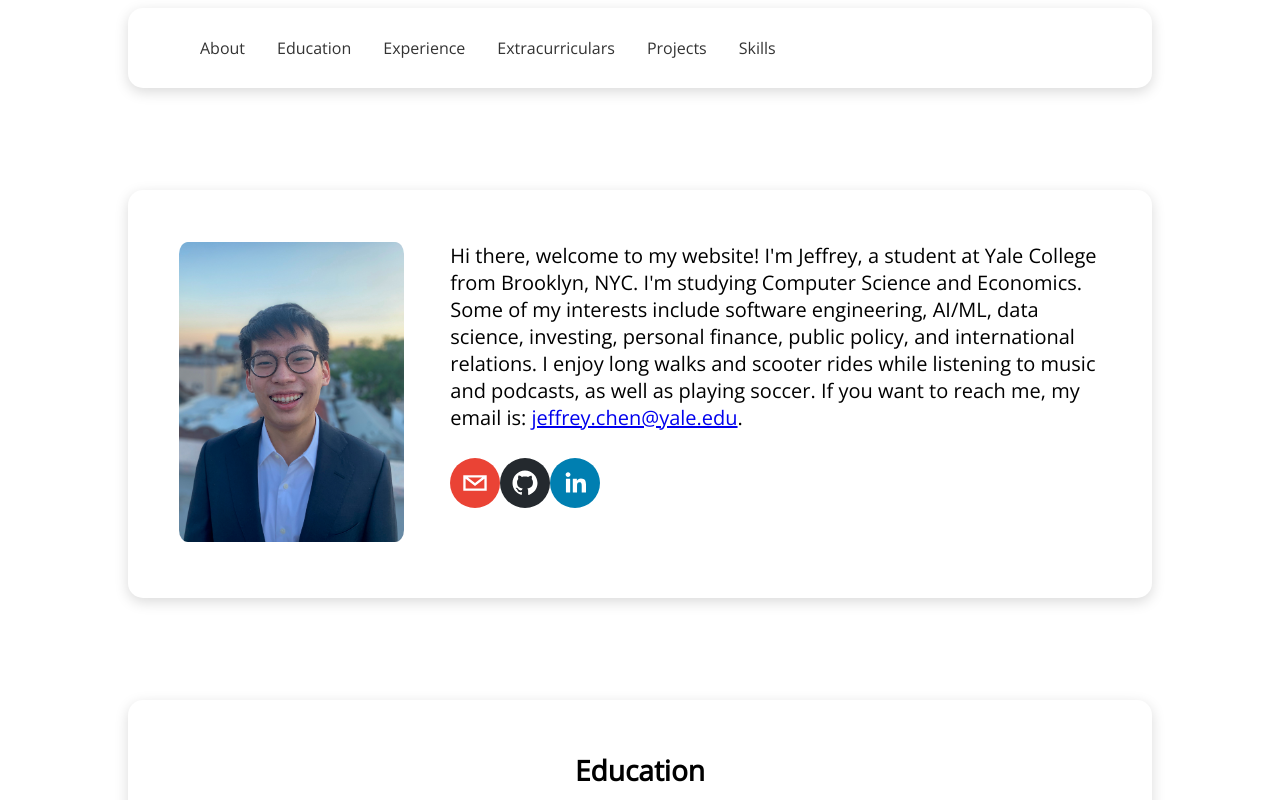
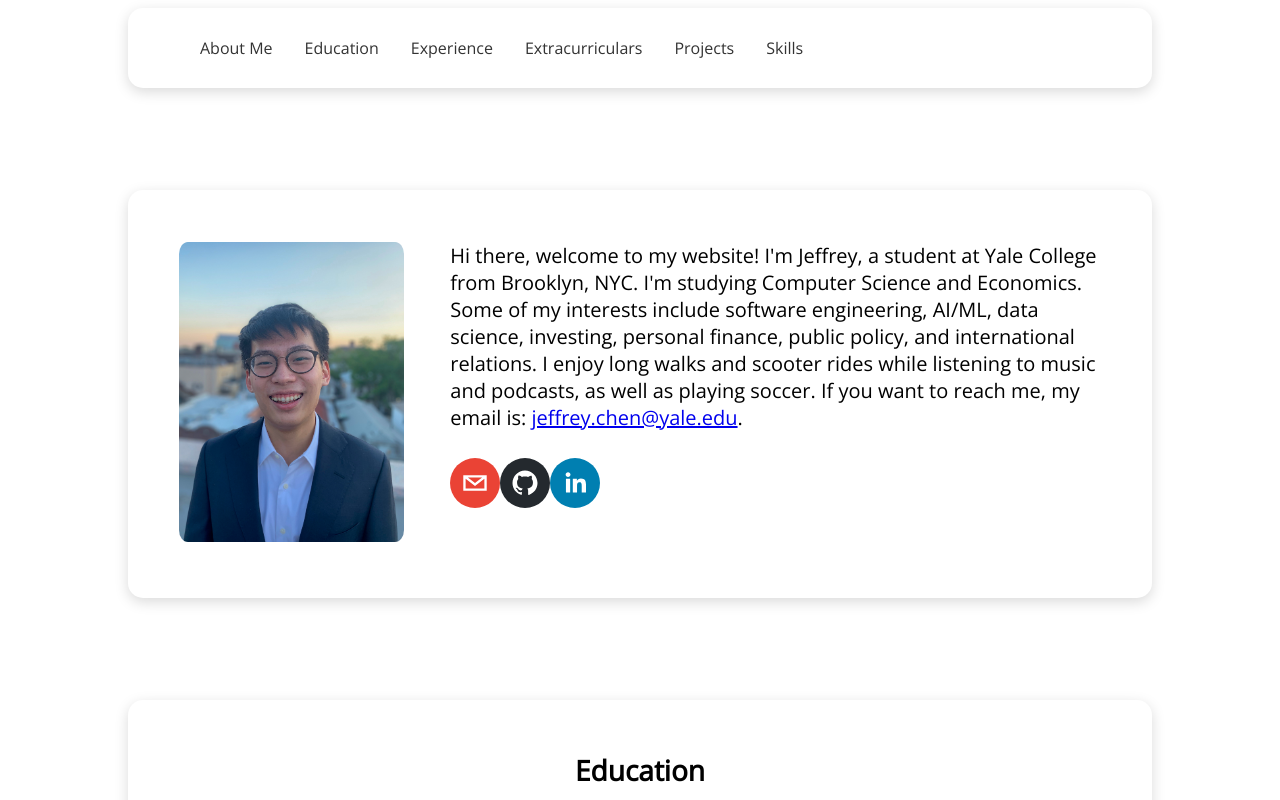
Before and after one commit to JChenster/portfolio-website, a React (Create React App) app: page / in a window 1280 px wide. Shown: the top 800 px of the page. Built offline with nearby package versions, Linux system fonts and the light colour scheme.

Commit message:
fixed nav bar links

```diff
--- a/src/components/NavBar.js
+++ b/src/components/NavBar.js
@@ -9,7 +9,7 @@ const NavBar = () => {
                 <ul className="nav-items">
                     <li className="nav-item">
                         <Link activeClass="active" to="intro-container" spy={true} smooth={true} offset={-50} duration={500}>
-                            About
+                            About Me
                         </Link>
                     </li>
                     <li className="nav-item">
--- a/src/components/Projects.js
+++ b/src/components/Projects.js
@@ -10,7 +10,7 @@ const Projects = () => {
     var discord_quiz_skills = ["Python", "Webhooks"];
 
     return (
-        <div class="container">
+        <div class="container proj-container">
             <div class="section-header proj-header">Projects</div>
             <div class="proj-row">
                 {generateProj("proj-left", "Large Worlds", "May 2021 - Present", "https://github.com/JChenster/large-worlds",
--- a/src/components/Skills.js
+++ b/src/components/Skills.js
@@ -24,7 +24,7 @@ const generateDummySkill = () =>{
 
 const Skills = () => {
     return (
-        <div class="container">
+        <div class="container skills-container">
             <div class="section-header">Skills</div>
             <div class="skills-row">
                 <div class="skills-row-left">
```
